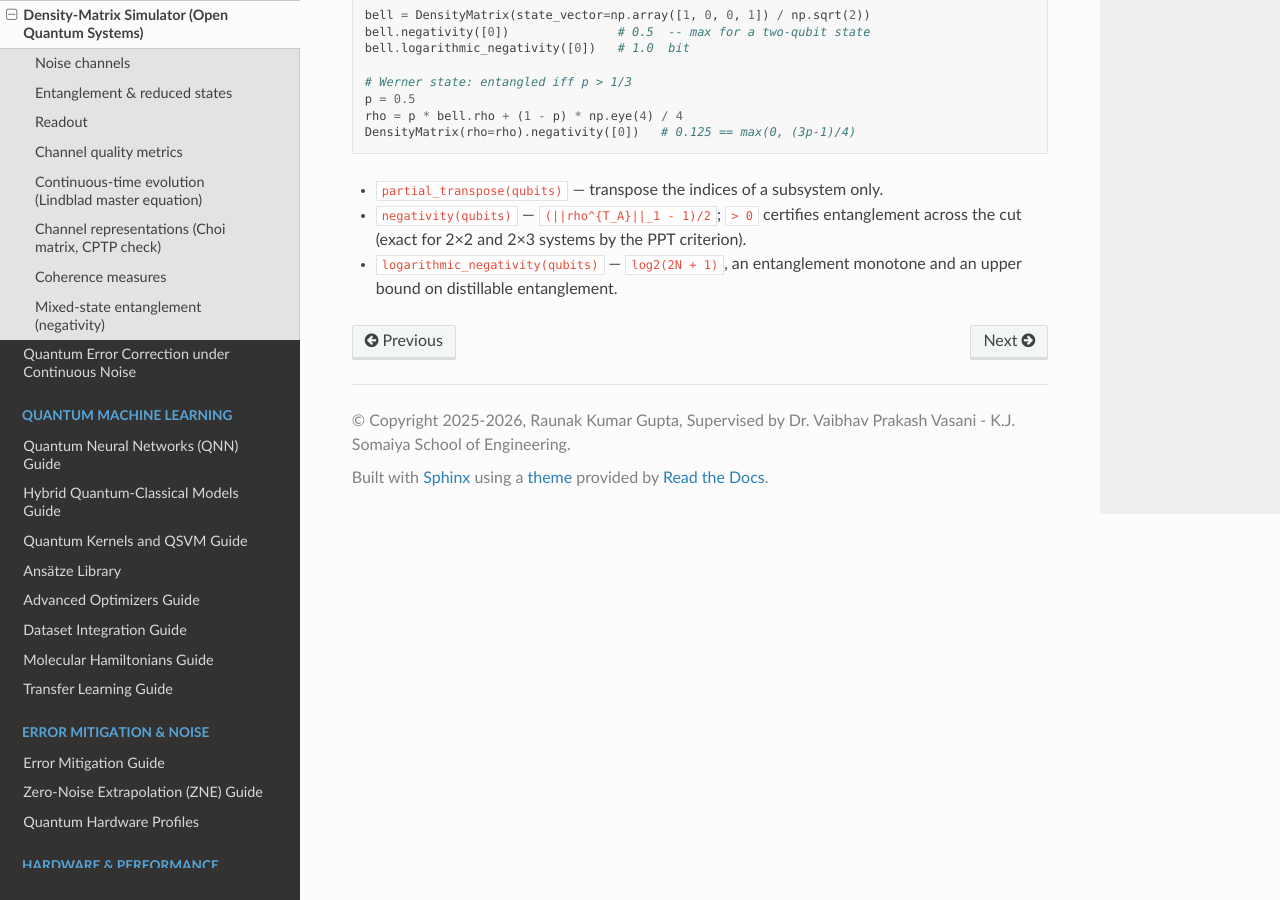
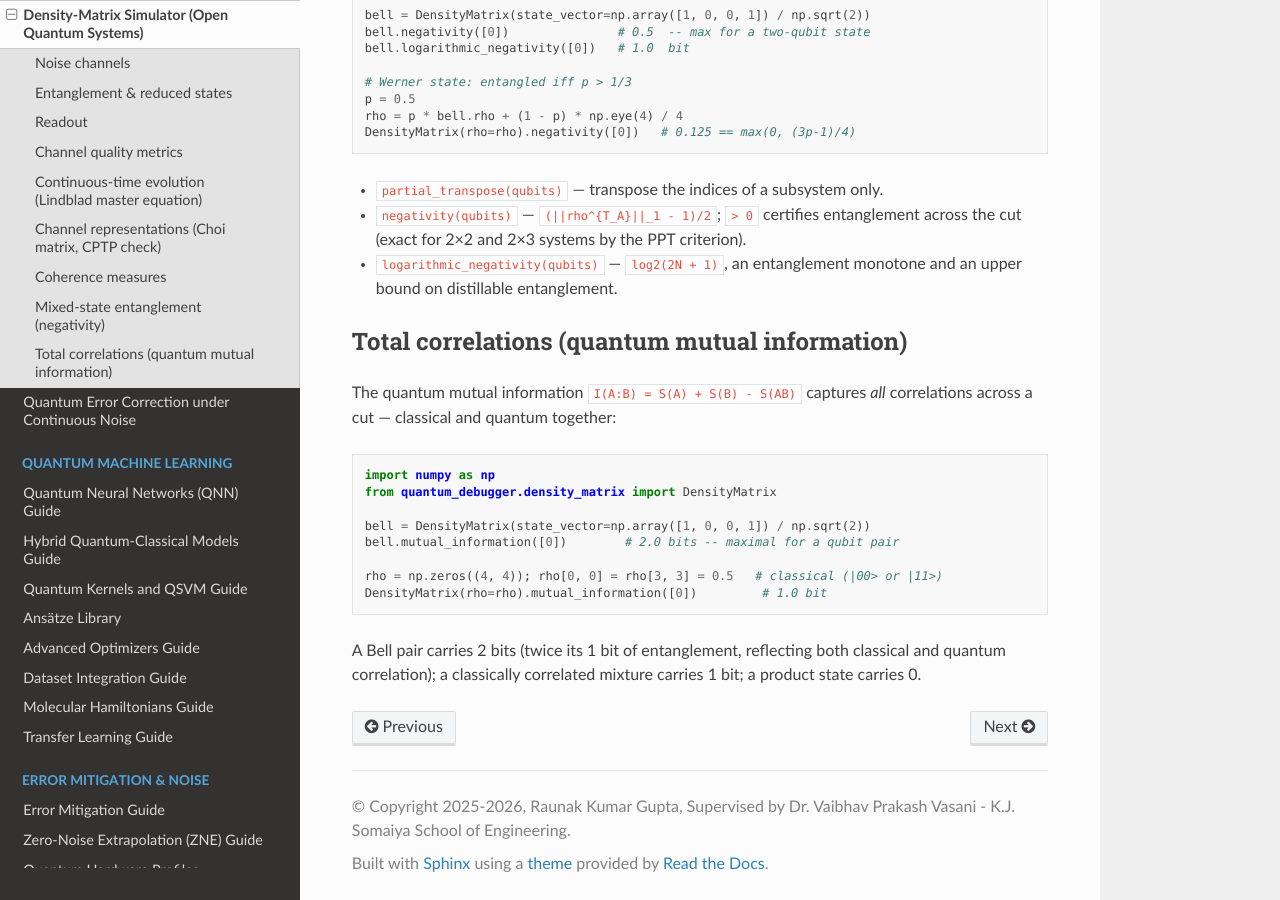
Before and after one commit to Raunakg2005/quantum-debugger, a Sphinx documentation site: the page built from docs/density_matrix_guide.md, in a window 1280 px wide and 900 px high, scrolled down 3634 px. Built offline with Sphinx 7.4.7 and the Read the Docs theme 3.1.0, drawn with Linux system fonts in a browser that asks for light colours.

````diff
--- a/docs/density_matrix_guide.md
+++ b/docs/density_matrix_guide.md
@@ -183,3 +183,23 @@ DensityMatrix(rho=rho).negativity([0])   # 0.125 == max(0, (3p-1)/4)
   across the cut (exact for 2×2 and 2×3 systems by the PPT criterion).
 - `logarithmic_negativity(qubits)` — `log2(2N + 1)`, an entanglement monotone and an
   upper bound on distillable entanglement.
+
+## Total correlations (quantum mutual information)
+
+The quantum mutual information `I(A:B) = S(A) + S(B) - S(AB)` captures *all*
+correlations across a cut — classical and quantum together:
+
+```python
+import numpy as np
+from quantum_debugger.density_matrix import DensityMatrix
+
+bell = DensityMatrix(state_vector=np.array([1, 0, 0, 1]) / np.sqrt(2))
+bell.mutual_information([0])        # 2.0 bits -- maximal for a qubit pair
+
+rho = np.zeros((4, 4)); rho[0, 0] = rho[3, 3] = 0.5   # classical (|00> or |11>)
+DensityMatrix(rho=rho).mutual_information([0])         # 1.0 bit
+```
+
+A Bell pair carries 2 bits (twice its 1 bit of entanglement, reflecting both
+classical and quantum correlation); a classically correlated mixture carries 1 bit;
+a product state carries 0.
````
Also changed, not shown: CHANGELOG.md (+4 -0 lines), 2 other files.
